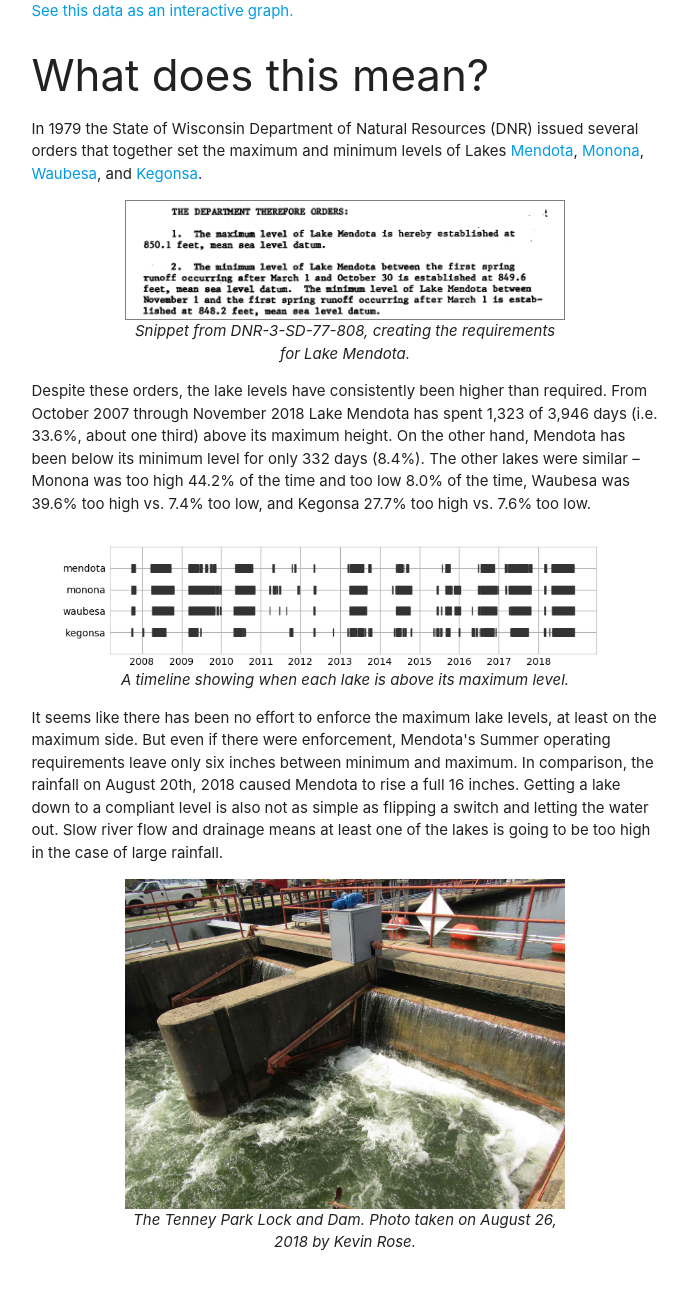
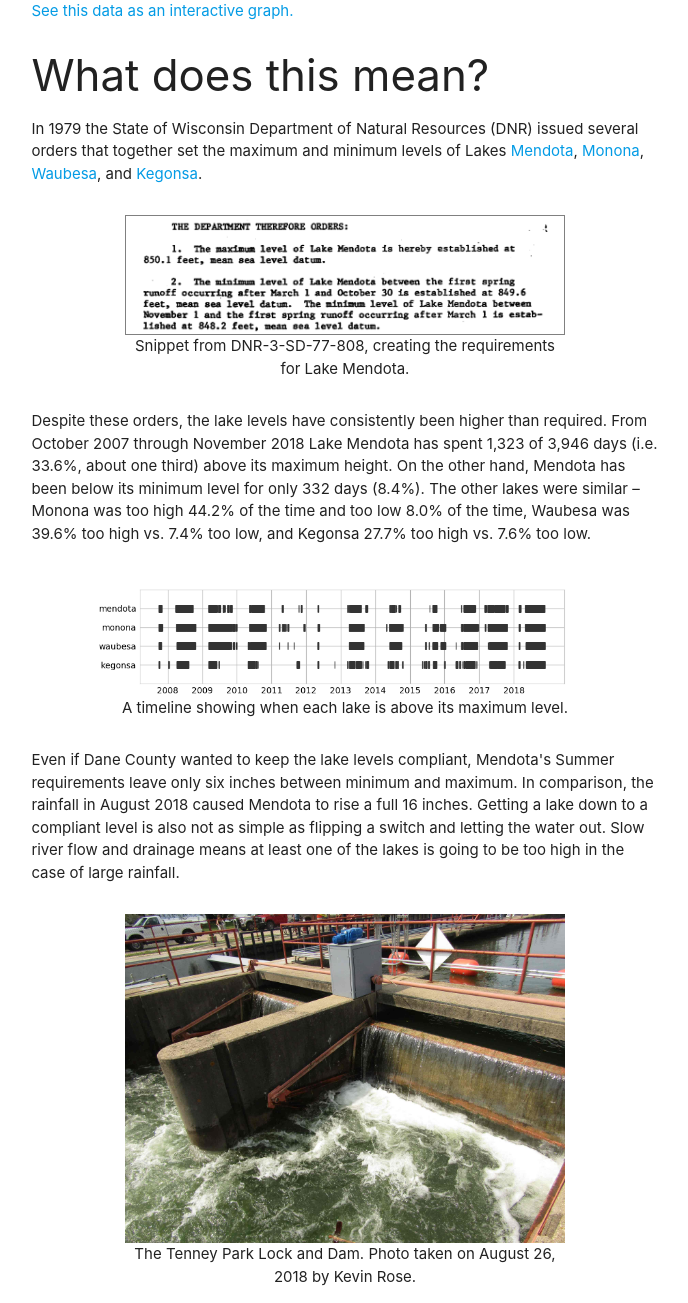
Before and after one commit to kbrose/yahara-info, a Flask app: template templates/main.html in a window 1280 px wide. Shown: the part 156-1459 px from the top of the page, without its empty margins (295-983 px from the left). Before the commit the page ends 1407 px from the top, so only its background shows below. Run offline with Flask 2, Linux system fonts and the light colour scheme; the template is opened without the code that fills it, so the values that code supplies are empty; parts of the project's set-up code (start-up, migrations or seed data) failed here and were passed over.

Commit message:
more whitespace

```diff
--- a/templates/base.html
+++ b/templates/base.html
@@ -7,9 +7,8 @@
     <link href="https://fonts.googleapis.com/icon?family=Material+Icons" rel="stylesheet">
     {{ bokeh_script|safe }}
 </head>
+<div class="container">
 <title>Madison Lake Levels</title>
-
-<div class="container">
     <h1 class="center-align">Madison Lake Levels</h1>
 
     {% block content %}
--- a/templates/main.html
+++ b/templates/main.html
@@ -11,14 +11,14 @@
                     above the maximum allowed level.
                     <br>
                     It has been above the maximum for {{ streak }} days in a row, and it
-                    has been above the maximum level {{ total_high }} days since 2007.
+                    has been above the maximum level on {{ total_high }} days since 2007.
                 {% else %}
                     <h4>{{ lake }}'s height is fine.</h4>
                     It is currently {{ '%0.2f'| format(max_allowed - curr_height|float) }} feet
                     below the maximum allowed level.
                     <br>
                     It has been below the maximum for {{ streak }} days in a row, but it
-                    has been above the maximum level {{ total_high }} days since 2007.
+                    has been above the maximum level on {{ total_high }} days since 2007.
                 {% endif %}
             </span>
         </div>
@@ -31,23 +31,26 @@
     <p>
         In 1979 the State of Wisconsin Department of Natural Resources (DNR) issued several orders that together set the maximum and minimum levels of Lakes <a href="https://lwrd.countyofdane.com/documents/pdf/DNR-3-SD-77-808.pdf">Mendota</a>, <a href="https://lwrd.countyofdane.com/documents/pdf/DNR-3-SD-77-819.pdf">Monona</a>, <a href="https://lwrd.countyofdane.com/documents/pdf/DNR-3-SD-77-819.pdf">Waubesa</a>, and <a href="https://pdf.countyofdane.com/lwrd/landconservation/DNR-3-WR-1116.pdf">Kegonsa</a>.
     </p>
-    <p class="container center">
-        <img src="/static/imgs/dnr-order.png" alt="Image of the DNR order setting Mendota's levels." class="responsive-img" style="border: solid 1px grey;">
-        <i>Snippet from DNR-3-SD-77-808, creating the requirements for Lake Mendota.</i>
-    </p>
+    <figure class="container center section">
+        <a href="https://lwrd.countyofdane.com/documents/pdf/DNR-3-SD-77-808.pdf">
+            <img src="/static/imgs/dnr-order.png" alt="Image of the DNR order setting Mendota's levels." class="responsive-img" style="border: solid 1px grey;">
+        </a>
+        <figcaption>Snippet from DNR-3-SD-77-808, creating the requirements for Lake Mendota.</figcaption>
+    </figure>
     <p>
         Despite these orders, the lake levels have consistently been higher than required. From October 2007 through November 2018 Lake Mendota has spent 1,323 of 3,946 days (i.e. 33.6%, about one third) above its maximum height. On the other hand, Mendota has been below its minimum level for only 332 days (8.4%). The other lakes were similar – Monona was too high 44.2% of the time and too low 8.0% of the time, Waubesa was 39.6% too high vs. 7.4% too low, and Kegonsa 27.7% too high vs. 7.6% too low.
     </p>
-    <p class="center">
+    <figure class="center section">
         <img src="/static/imgs/timeline.png" alt="A timeline of when the lakes are above their maximums." class="responsive-img">
-        <i>A timeline showing when each lake is above its maximum level.</i>
+        <figcaption>A timeline showing when each lake is above its maximum level.</figcaption>
+    </figure>
+    <p>
+        Even if Dane County wanted to keep the lake levels compliant, Mendota's Summer requirements leave only six inches between minimum and maximum. In comparison, the rainfall in August 2018 caused Mendota to rise a full 16 inches. Getting a lake down to a compliant level is also not as simple as flipping a switch and letting the water out. Slow river flow and drainage means at least one of the lakes is going to be too high in the case of large rainfall.
     </p>
-    <p>
-        It seems like there has been no effort to enforce the maximum lake levels, at least on the maximum side. But even if there were enforcement, Mendota's Summer operating requirements leave only six inches between minimum and maximum. In comparison, the rainfall on August 20th, 2018 caused Mendota to rise a full 16 inches. Getting a lake down to a compliant level is also not as simple as flipping a switch and letting the water out. Slow river flow and drainage means at least one of the lakes is going to be too high in the case of large rainfall.
-    </p>
-    <p class="container center">
+    <figure class="container center section">
         <img src="/static/imgs/dam.jpg" alt="A picture of Tenney Park Lock and Dam." class="responsive-img">
-        <i>The Tenney Park Lock and Dam. Photo taken on August 26, 2018 by Kevin Rose.</i>
-    </p>
+        <figcaption>The Tenney Park Lock and Dam. Photo taken on August 26, 2018 by Kevin Rose.</figcaption>
+    </figure>
+
 </div>
 {% endblock %}
```
